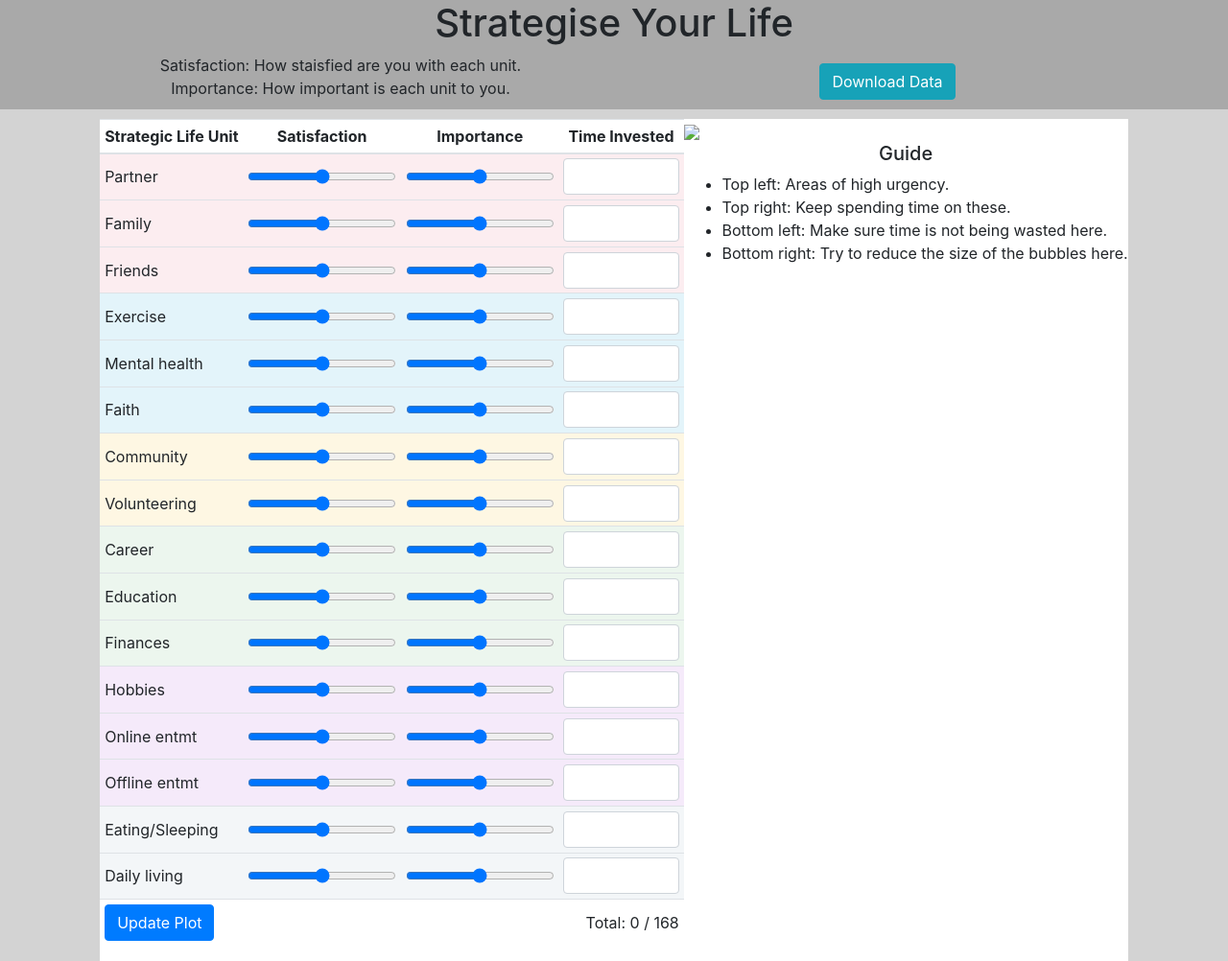
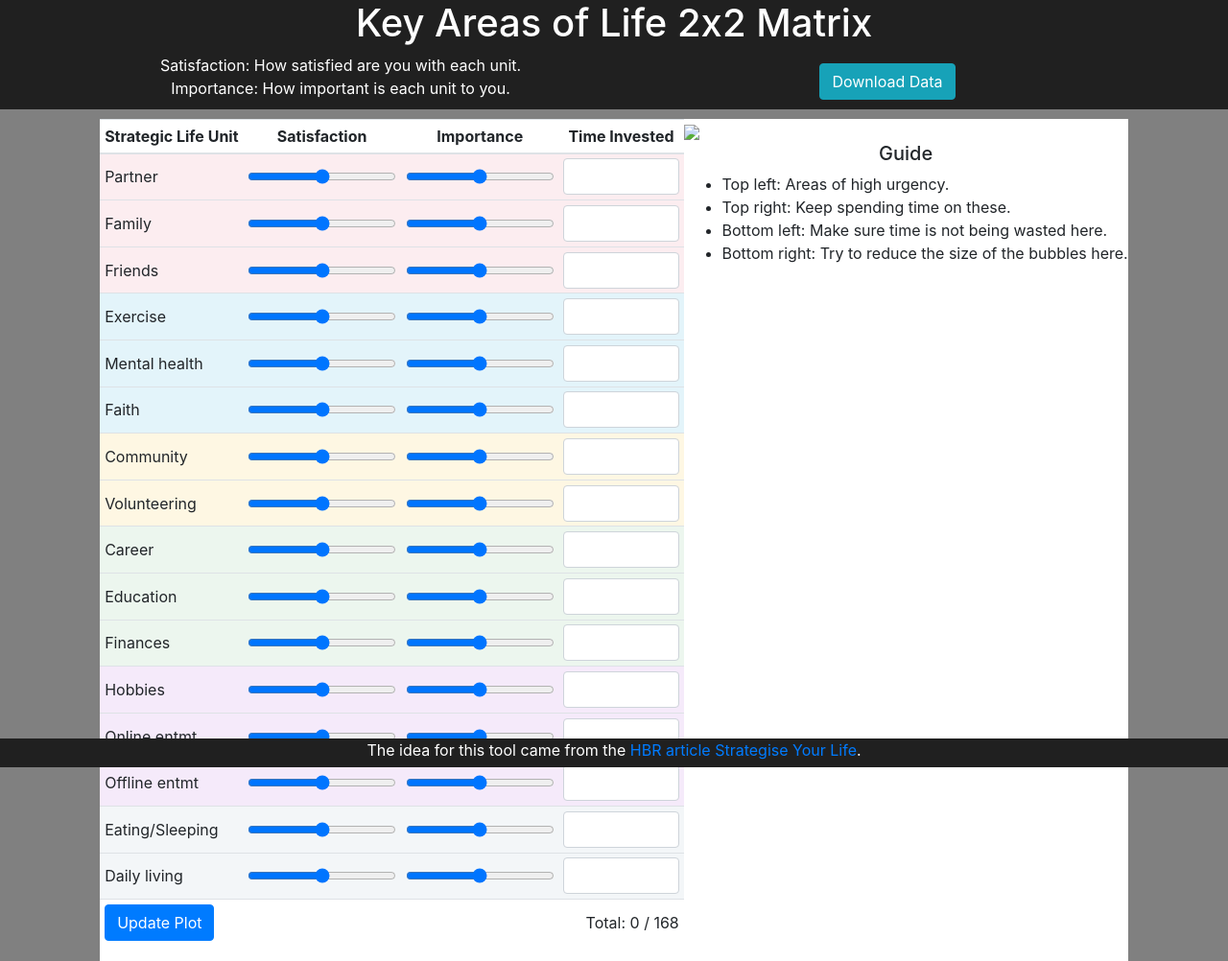
Before and after one commit to DavidOForrester/strategise-your-life-project-python, a Flask app: page / in a window 1280 px wide. Shown: the whole page at 96% size. Run offline with Flask 3, Linux system fonts and the light colour scheme; some libraries are stand-ins or nearby versions.

Commit message:
Adding reference to the article

```diff
--- a/templates/base.html
+++ b/templates/base.html
@@ -16,13 +16,13 @@
     />
     <title>Strategise Your Life</title>
   </head>
-  <body style="background: lightgrey">
-    <div class="text-center" style="background: darkgray">
-      <h1>Strategise Your Life</h1>
+  <body style="background: grey">
+    <div class="text-center" style="background: #202020">
+      <h1 style="color: white;">Key Areas of Life 2x2 Matrix</h1>
       <div class="container">
         <div class="row justify-content-center">
-          <div class="col" style="margin-bottom: 10px;">
-            Satisfaction: How staisfied are you with each unit.<br />
+          <div class="col" style="margin-bottom: 10px; color: white;">
+            Satisfaction: How satisfied are you with each unit.<br />
             Importance: How important is each unit to you.
           </div>
           <div class="col d-flex justify-content-center align-items-center">
@@ -47,6 +47,9 @@
         </div>
       </div>
     </div>
+    <div class="fixed-bottom" style="background: #202020; color: white; text-align: center; height: 30px;">
+      The idea for this tool came from the <a href="https://hbr.org/2023/12/use-strategic-thinking-to-create-the-life-you-want">HBR article Strategise Your Life</a>.
+    </div>
     <script
       src="https://code.jquery.com/jquery-3.2.1.slim.min.js"
       integrity="sha384-KJ3o2DKtIkvYIK3UENzmM7KCkRr/rE9/Qpg6aAZGJwFDMVNA/GpGFF93hXpG5KkN"
```
